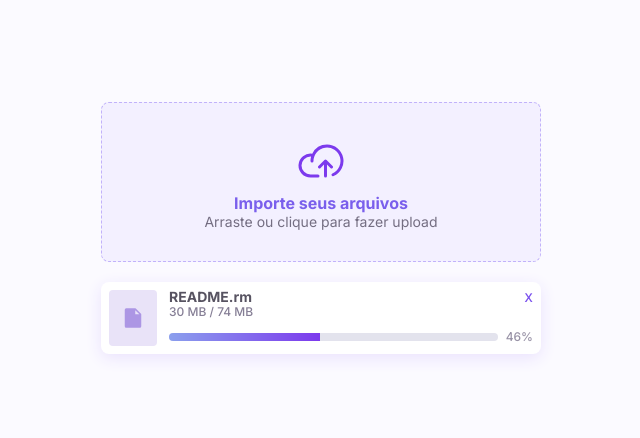
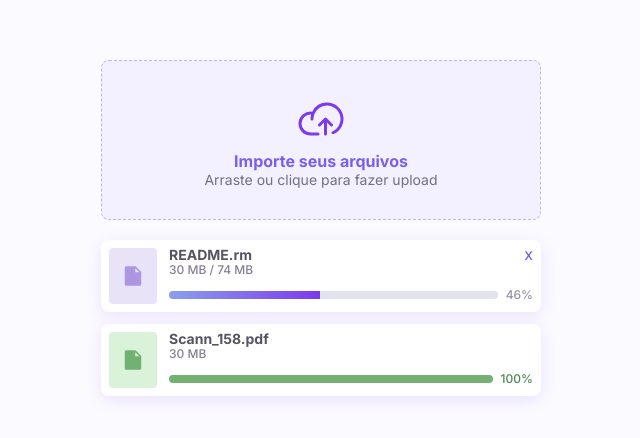
Before and after one commit to wwilliamsantana/component-upload, a React (Vite) app: page / in a window 1280 px wide. Shown: the part 172-610 px from the top of the page, without its empty margins (319-959 px from the left). Built offline with nearby package versions, Linux system fonts and the light colour scheme.

Commit message:
Add: 2 box

```diff
--- a/src/App.tsx
+++ b/src/App.tsx
@@ -40,6 +40,23 @@ export function App() {
 
           <BoxDelete>x</BoxDelete>
         </Box>
+
+        <Box>
+          <BoxIcon color="#73B172" bgColor="#DAF2D9">
+            <File size={24} weight="fill" />
+          </BoxIcon>
+          <BoxInfo>
+            <BoxDataFile>
+              <strong>Scann_158.pdf</strong>
+              <p>30 MB </p>
+            </BoxDataFile>
+
+            <BoxProgressBar bgColor="#73B172" variant="done">
+              <progress value={100} max={100}></progress>
+              <p>100%</p>
+            </BoxProgressBar>
+          </BoxInfo>
+        </Box>
       </BoxContainer>
     </Container>
   )
```
